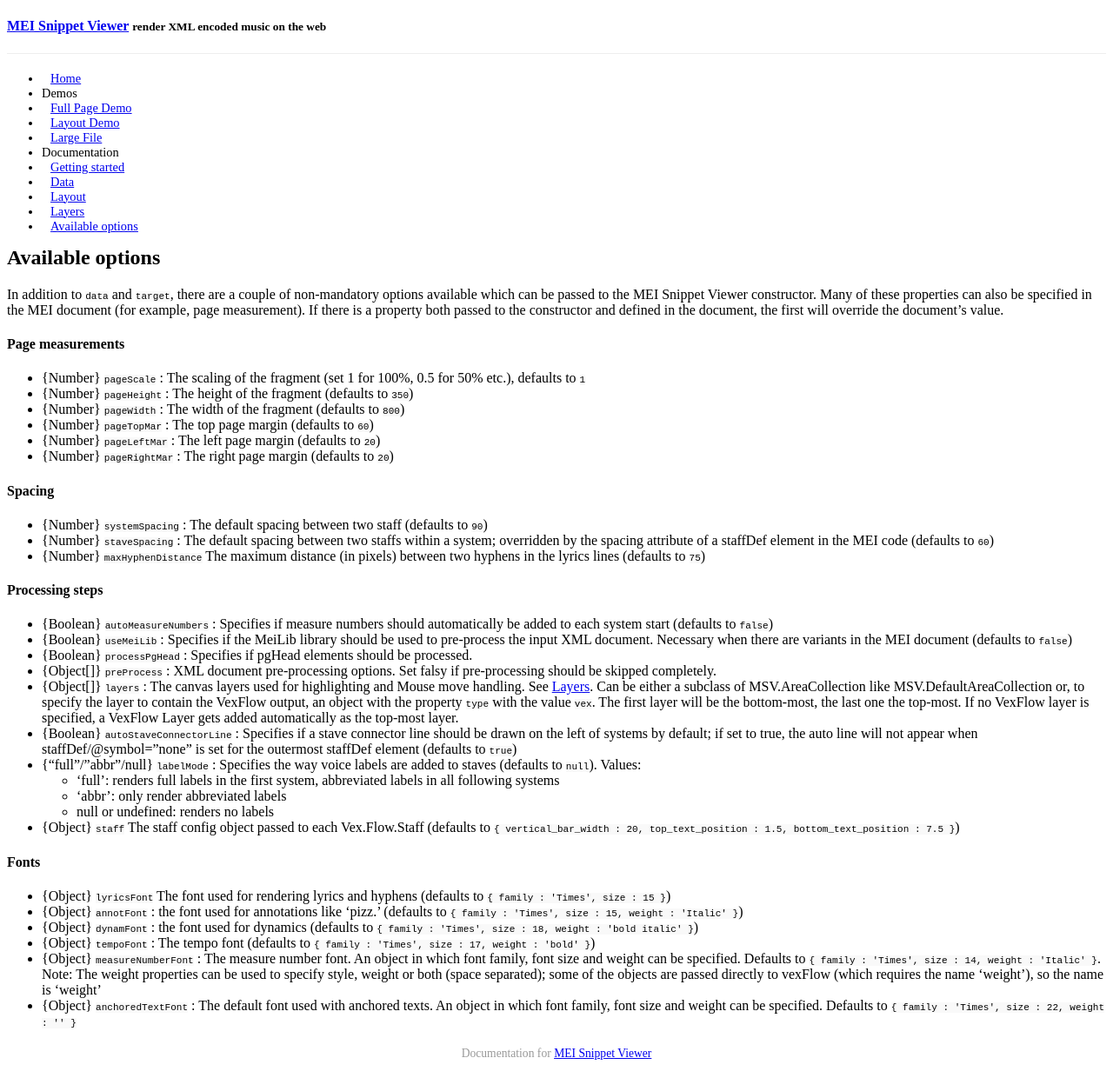
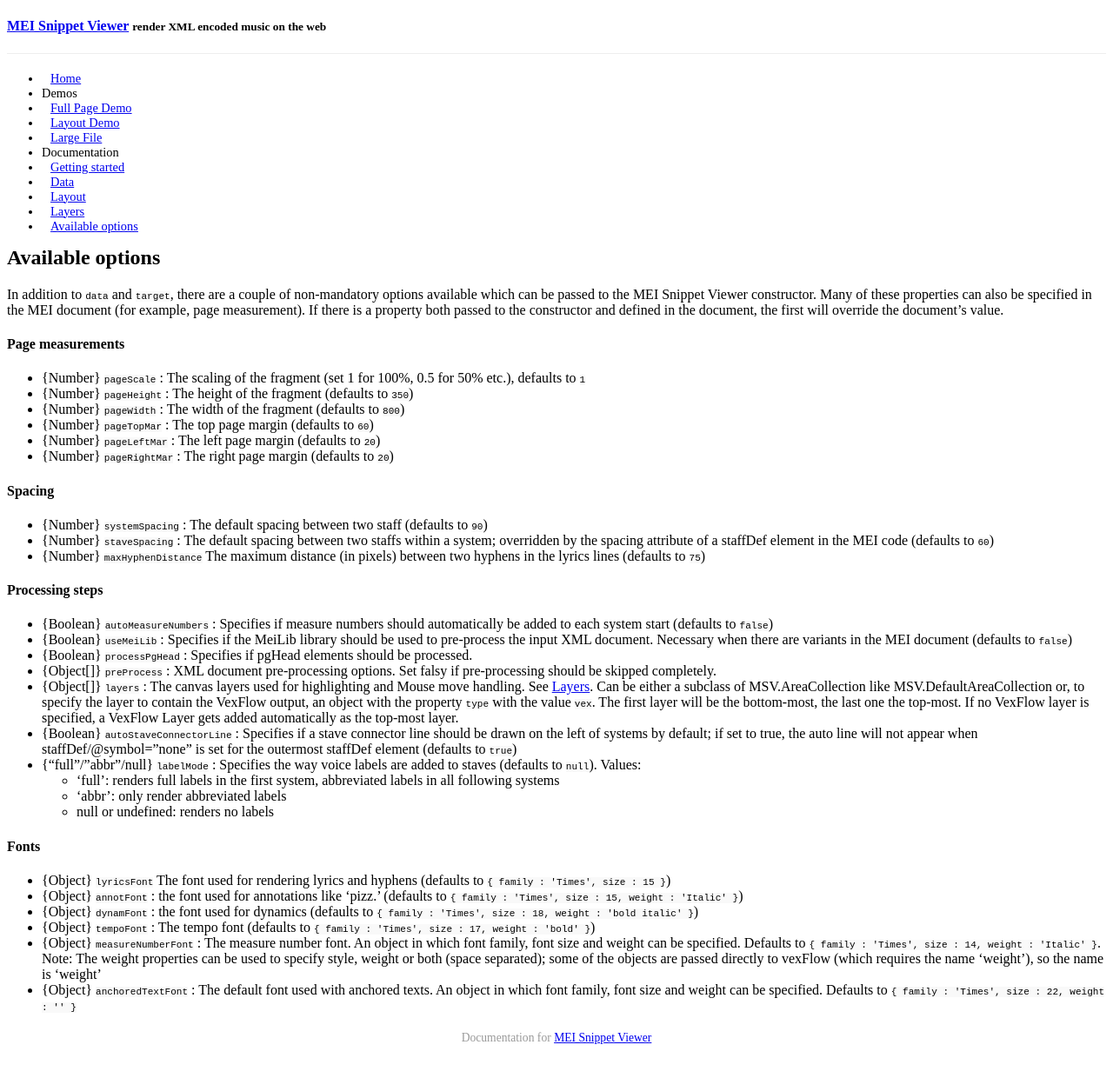
Before and after one commit to aerhard/meisnippetviewer, a Jekyll site: the page built from _posts/2014-08-17-options.md, in a window 1280 px wide. Shown: the whole page at 87% size. Built offline with Jekyll 4.4.1, drawn with Linux system fonts in a browser that asks for light colours; Markdown is read by kramdown in place of the engine named in the settings; a style sheet for code colours, icons or effects is not loaded.

Commit message:
modified options page; new build

```diff
--- a/_posts/2014-08-17-options.md
+++ b/_posts/2014-08-17-options.md
@@ -37,11 +37,6 @@
      - 'full': renders full labels in the first system, abbreviated labels in all following systems
      - 'abbr': only render abbreviated labels
      - null or undefined: renders no labels
-- {Object} `staff` The staff config object passed to each Vex.Flow.Staff (defaults to `{
-    vertical_bar_width : 20,
-    top_text_position : 1.5,
-    bottom_text_position : 7.5
-  }`)
 
 #### Fonts
 
--- a/js/Inspector.js
+++ b/js/Inspector.js
@@ -29,7 +29,7 @@
 
         var elementOffset = $(element).offset();
         // note: "this.scale" refers to the scale property in the AreaCollection object
-        me.tooltip.enterNote(info, elementOffset.left + (noteArea.ctx.x * this.scale), elementOffset.top +
+        me.tooltip.showNoteInfo(info, elementOffset.left + (noteArea.ctx.x * this.scale), elementOffset.top +
                                                                                        (noteArea.ctx.y1 * this.scale) +
                                                                                        20);
       },
@@ -83,7 +83,7 @@
         this.show.apply(this, arguments);
       },
 
-      enterNote : function () {
+      showNoteInfo : function () {
         this.noteTooltipActive = true;
         this.show.apply(this, arguments);
       },
```
Also changed, not shown: js/meisnippetviewer.min.js.
